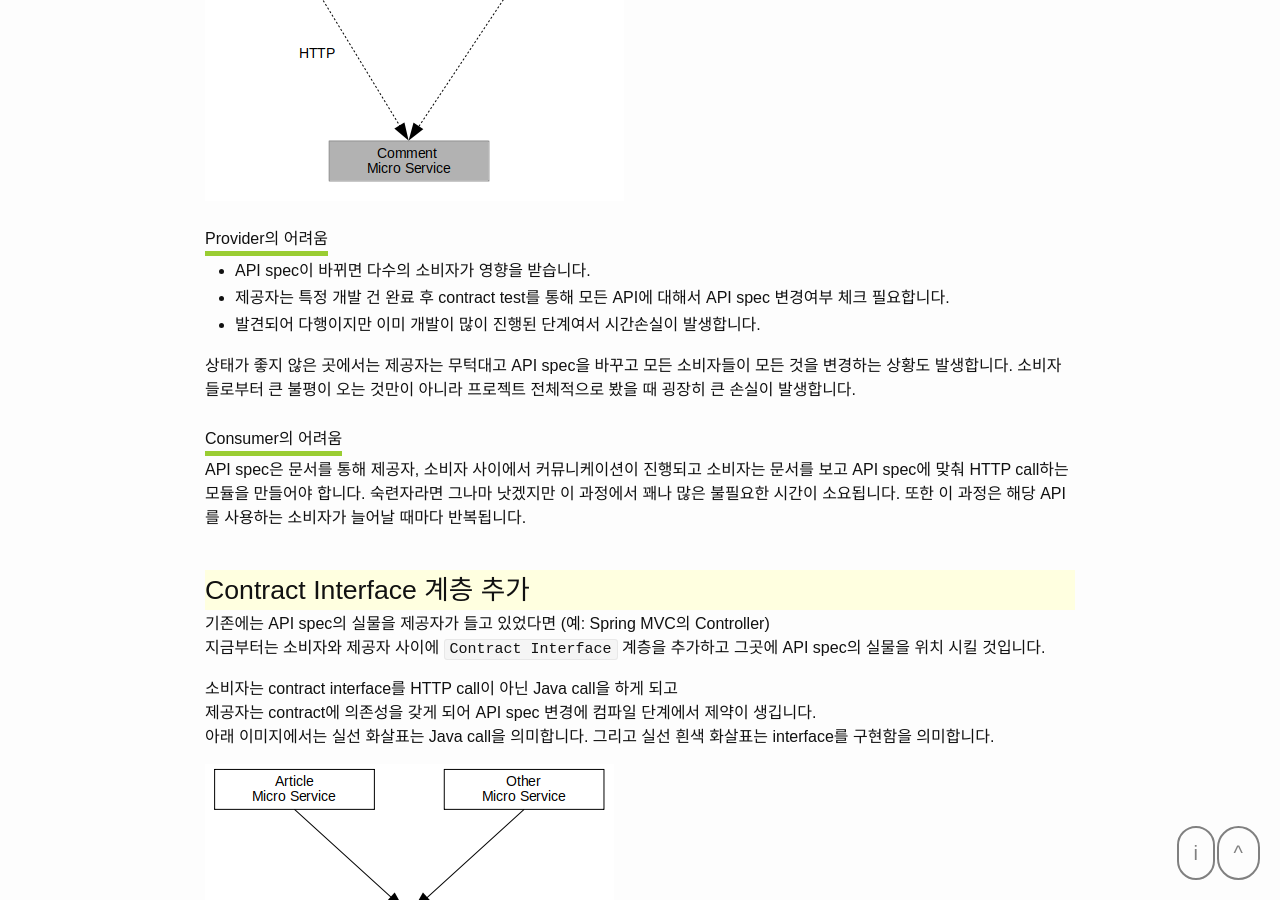
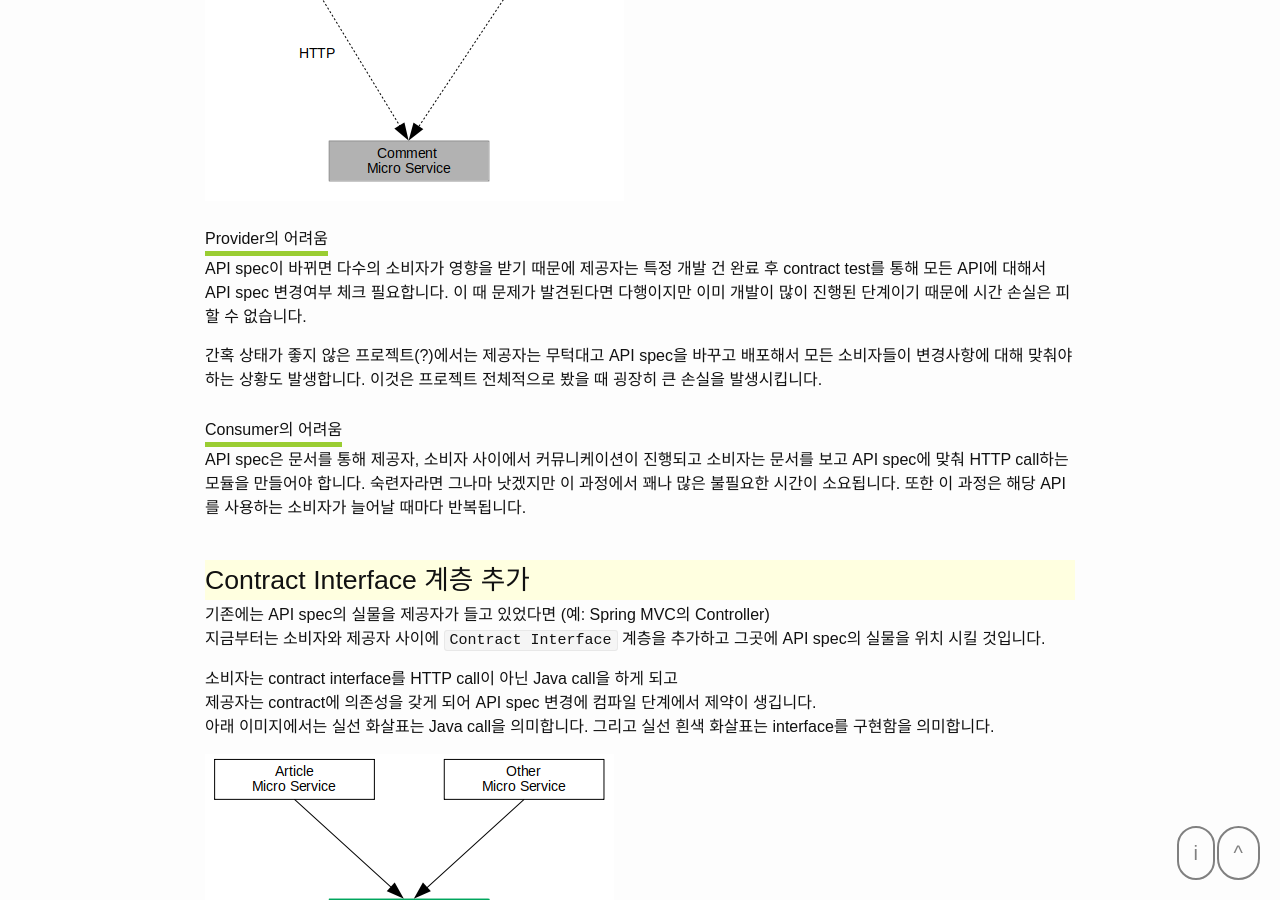
Before and after one commit to dveamer/dveamer.github.io, a Jekyll site: the page built from _posts/BackEnd/2020-05-18-JavaContractInterface.md, in a window 1280 px wide and 900 px high, scrolled down 1553 px. Built offline with Jekyll 4.4.1, drawn with Linux system fonts in a browser that asks for light colours; some of the changed text lies outside the part shown.

Commit message:
homepage

```diff
--- a/_posts/BackEnd/2020-05-18-JavaContractInterface.md
+++ b/_posts/BackEnd/2020-05-18-JavaContractInterface.md
@@ -31,11 +31,9 @@ API 제공자(Provider), 소비자(Consumer) 모두 컴파일 단계에서 계
 
 ### Provider의 어려움
 
-  * API spec이 바뀌면 다수의 소비자가 영향을 받습니다.
-  * 제공자는 특정 개발 건 완료 후 contract test를 통해 모든 API에 대해서 API spec 변경여부 체크 필요합니다.
-  * 발견되어 다행이지만 이미 개발이 많이 진행된 단계여서 시간손실이 발생합니다.
+API spec이 바뀌면 다수의 소비자가 영향을 받기 때문에 제공자는 특정 개발 건 완료 후 contract test를 통해 모든 API에 대해서 API spec 변경여부 체크 필요합니다. 이 때 문제가 발견된다면 다행이지만 이미 개발이 많이 진행된 단계이기 때문에 시간 손실은 피할 수 없습니다.
 
-상태가 좋지 않은 곳에서는 제공자는 무턱대고 API spec을 바꾸고 모든 소비자들이 모든 것을 변경하는 상황도 발생합니다. 소비자들로부터 큰 불평이 오는 것만이 아니라 프로젝트 전체적으로 봤을 때 굉장히 큰 손실이 발생합니다.
+간혹 상태가 좋지 않은 프로젝트(?)에서는 제공자는 무턱대고 API spec을 바꾸고 배포해서 모든 소비자들이 변경사항에 대해 맞춰야하는 상황도 발생합니다. 이것은 프로젝트 전체적으로 봤을 때 굉장히 큰 손실을 발생시킵니다.
 
 ### Consumer의 어려움
 
```
Also changed, not shown: other parts of _posts/BackEnd/2020-05-18-JavaContractInterface.md (+1 -1 lines).
